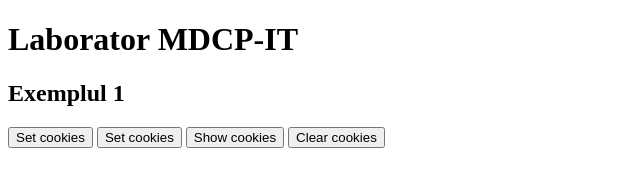
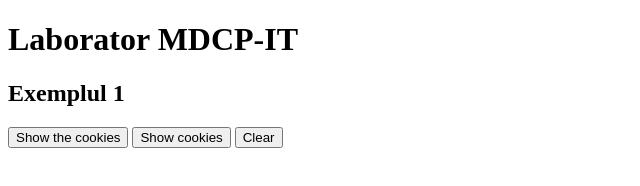
Before and after one commit to GrezerMonika/MDCP-IT, a plain HTML site: page mozilla.html in a window 1280 px wide. Shown: the whole page, without its empty margins (0-640 px from the left). Drawn offline with Linux system fonts and the light colour scheme.

Commit message:
Update mozilla.html

```diff
--- a/mozilla.html
+++ b/mozilla.html
@@ -2,38 +2,36 @@
 <html>
   <head>
     <meta charset="UTF-8" />
-    <meta name="viewport" content="width=device-width, initial-scale=1.0">
+    <meta name="viewport" content="width=device-width, initial-scale=1.0" />
     <title>Cookie Examples</title>
   </head>
   <script>
-    document.cookie = "name=oeschger; SameSite=None; Secure";
-    document.cookie = "favorite_food=tripe; SameSite=None; Secure";
+    document.cookie = "session=test GDPR";
+    document.cookie = "favorite_task=collect Data";
 
-    function setCookies(name, value, expirationDays) {
-      const date = new Date();
-      date.setTime(date.getTime() + (expirationDays * 24 * 60 * 60 * 1000));
-      const expires = "expires=" + date.toUTCString();
-      document.cookie = name + "=" + value + ";" + expires + ";path=/";
-    }
+    function alertCookie() { alert(document.cookie); }
 
     function showCookies() {
       const output = document.getElementById("cookies");
       output.textContent = `> ${document.cookie}`;
     }
 
-    function clearCookies() {
+    function clearOutputCookies() {
       const output = document.getElementById("cookies");
       output.textContent = "";
     }
+
 
   </script>
   <body>
     <h1>Laborator MDCP-IT</h1>
     <h2>Exemplul 1</h2>
-    <button onclick="setCookies('name', 'oeschger', 7)">Set cookies</button>
-    <button onclick="setCookies('favorite_food', 'tripe', 7)">Set cookies</button>
+    <button onclick="alertCookie()">Show the cookies</button>
+
     <button onclick="showCookies()">Show cookies</button>
-    <button onclick="clearCookies()">Clear cookies</button>
+
+    <button onclick="clearOutputCookies()">Clear</button>
+
     <div>
       <code id="cookies"></code>
     </div>
```
